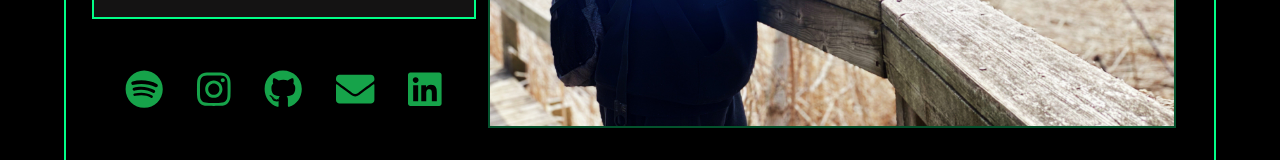
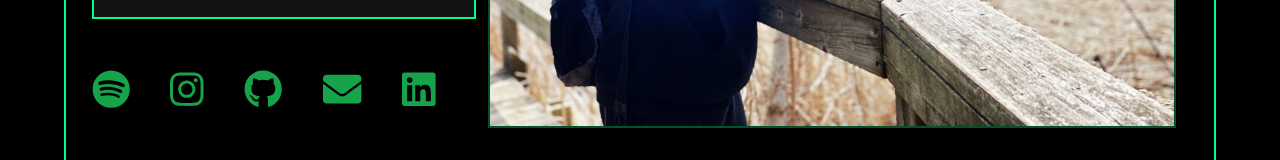
Before and after one commit to tmaswang03/Personal-Site, a React (Create React App) app: page /#/About in a window 1280 px wide. Shown: the part 536-696 px from the top of the page. Built offline with nearby package versions, Linux system fonts and the light colour scheme.

Commit message:
Hashrouter

```diff
--- a/src/App.js
+++ b/src/App.js
@@ -3,7 +3,7 @@ import Navbar from './components/Navbar/Navbar';
 import Button from './components/Button'
 import {useState, useEffect} from 'react'
 import './App.css';
-import { HashRouter as Router, Switch, Route } from 'react-router-dom';
+import { HashRouter, Router, Switch, Route } from 'react-router-dom';
 import About from './Pages/About';
 import Home from './Pages/Home';
 import Contact from './Pages/Contact';
@@ -18,7 +18,7 @@ function App() {
   }, [])
   return (
     <div className="App">
-      <Router>
+      <HashRouter>
         <Navbar />
         <Switch>
           <Route path = '/' exact component = {Home}/>
@@ -26,7 +26,7 @@ function App() {
           <Route path = '/Portfolio' component = {Portfolio}/>
           <Route path = '/Contact' component = {Contact} />
         </Switch>
-      </Router>
+      </HashRouter>
     </div>
   );
 }
--- a/src/Pages/Pages.css
+++ b/src/Pages/Pages.css
@@ -194,8 +194,8 @@
     background-color: rgba(0, 0, 0, 0);
     display: grid;
     grid-template-columns: repeat(5, auto);
-    margin: auto; margin-left: 1.3vw; margin-right: 0;
-    color: var(--col5); padding-left: 1.3vw;
+    margin: auto; margin-left: 0vw; margin-right: 0;
+    color: var(--col5);
 }
 
 .textbox {
--- a/src/components/Navbar/Navbar.js
+++ b/src/components/Navbar/Navbar.js
@@ -18,10 +18,10 @@ const Navbar = () => {
           Thomas
         </Name>
         <NavMenu>
-          <NavLink to='About' activeStyle>
+          <NavLink to='/About' activeStyle>
             About
           </NavLink>
-          <NavLink to='Portfolio' activeStyle>
+          <NavLink to='/Portfolio' activeStyle>
             Portfolio
           </NavLink>
         </NavMenu>
```
